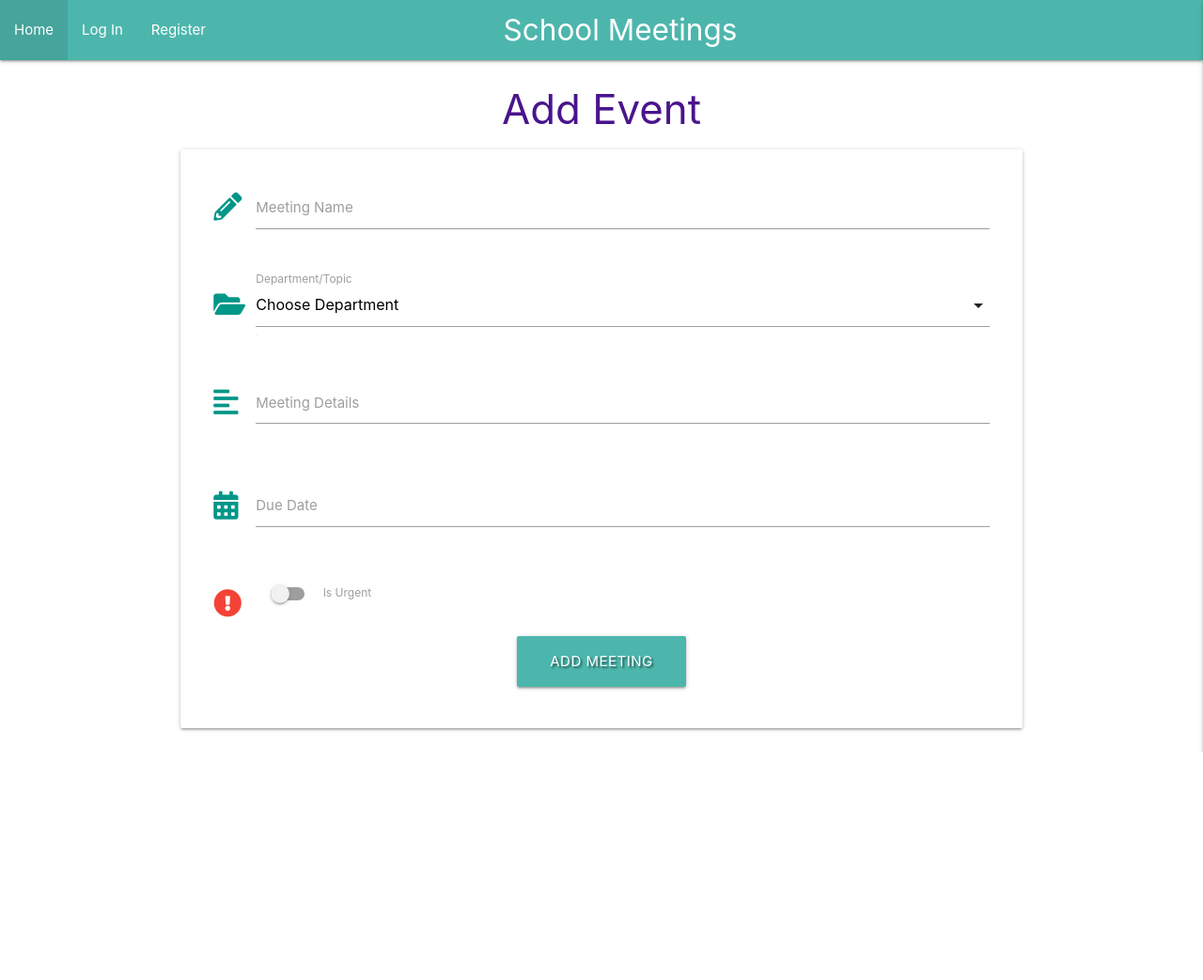
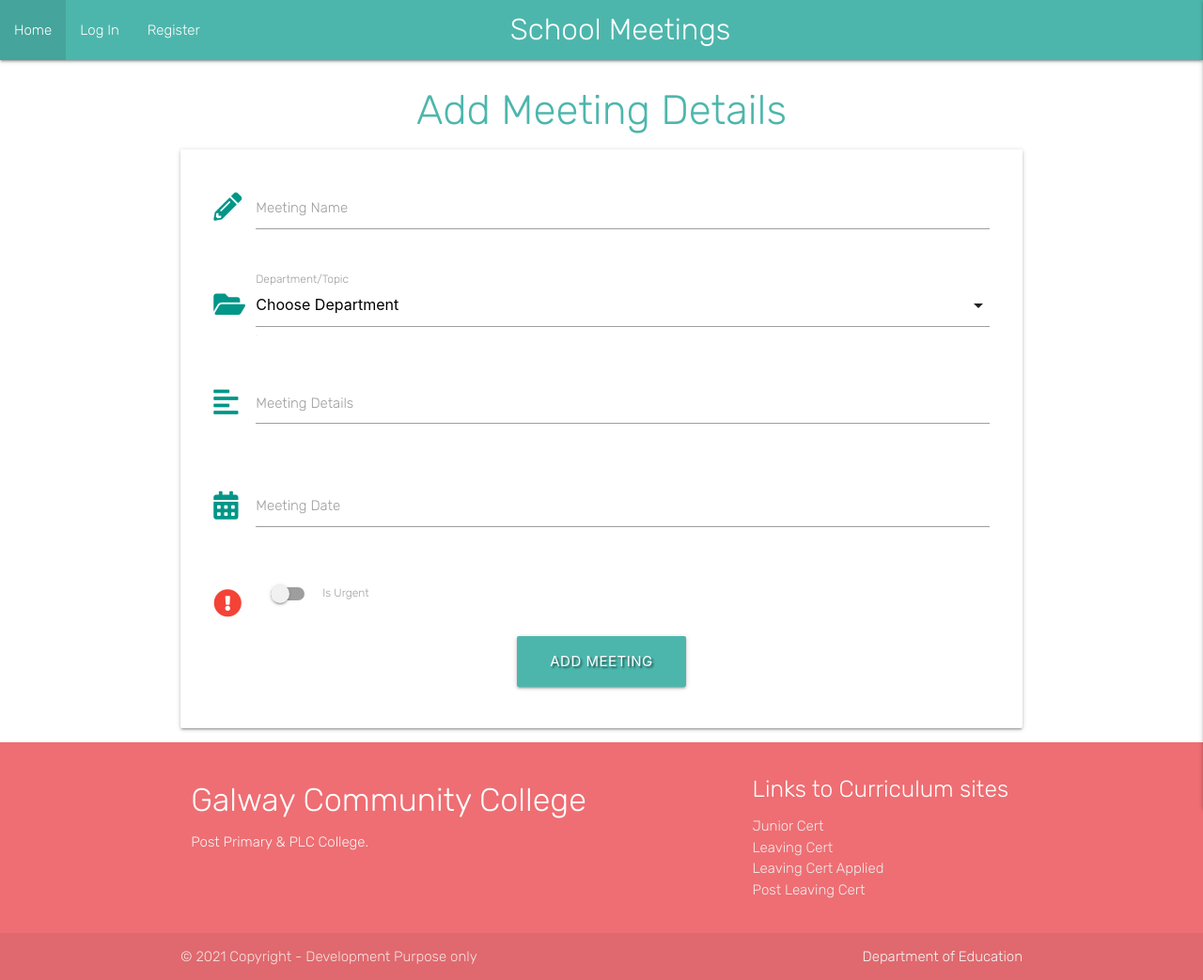
Before and after one commit to Code-Institute-Submissions/ctoweyburke-school_managment_ms3, a Flask app: page /add_task in a window 1280 px wide. Shown: the whole page at 94% size. Before the commit the page ends 800 px from the top, so only its background shows below. Run offline with Flask 2, Linux system fonts and the light colour scheme; data that the repository does not hold is empty; some libraries are stand-ins or nearby versions.

Commit message:
Added footer

```diff
--- a/app.py
+++ b/app.py
@@ -119,7 +119,7 @@ def add_task():
             "created_by": session["user"]
         }
         mongo.db.tasks.insert_one(task)
-        flash("Event Successfully Added")
+        flash("Meeting Successfully Added")
         return redirect(url_for("get_tasks"))
 
     categories = mongo.db.categories.find().sort("category_name", 1)
@@ -139,7 +139,7 @@ def edit_task(task_id):
             "created_by": session["user"]
         }
         mongo.db.tasks.update({"_id": ObjectId(task_id)}, submit)
-        flash("Event Successfully Updated")
+        flash("Meeting Successfully Updated")
 
 
     task = mongo.db.tasks.find_one({"_id": ObjectId(task_id)})
@@ -150,7 +150,7 @@ def edit_task(task_id):
 @app.route("/delete_task/<task_id>")
 def delete_task(task_id):
     mongo.db.tasks.remove({"_id": ObjectId(task_id)})
-    flash("Your Event has now be deleted.")
+    flash("Your Meeting has now be deleted.")
     return redirect(url_for("get_tasks"))
 
 
@@ -167,7 +167,7 @@ def add_category():
             "category_name": request.form.get("category_name")
         }
         mongo.db.categories.insert_one(category)
-        flash("New Person Added")
+        flash("New Department Added")
         return redirect(url_for("get_categories"))
 
     return render_template("add_category.html")
@@ -180,7 +180,7 @@ def edit_category(category_id):
             "category_name": request.form.get("category_name")
         }
         mongo.db.categories.update({"_id": ObjectId(category_id)}, submit)
-        flash("Personal info Successfully Updated")
+        flash("Meeting info Successfully Updated")
         return redirect(url_for("get_categories"))
 
     category = mongo.db.categories.find_one({"_id": ObjectId(category_id)})
@@ -190,7 +190,7 @@ def edit_category(category_id):
 @app.route("/delete_category/<category_id>")
 def delete_category(category_id):
     mongo.db.categories.remove({"_id": ObjectId(category_id)})
-    flash("Person Successfully Deleted")
+    flash("Department Successfully Deleted")
     return redirect(url_for("get_categories"))
 
 
--- a/static/css/style.css
+++ b/static/css/style.css
@@ -1,5 +1,13 @@
-@import url('https://fonts.googleapis.com/css2?family=Open+Sans&display=swap');
+@import url('https://fonts.googleapis.com/css2?family=Rubik:wght@300&display=swap');
 
+
+body {
+    font-family: rubik;
+    background-image: #e8eced url('../images/images/gcc.jpg') no-repeat center;
+    background-repeat:no-repeat;
+    height: auto;
+
+    }
 
 
 
--- a/templates/add_category.html
+++ b/templates/add_category.html
@@ -21,7 +21,7 @@
                 <div class="col s12 center-">
                     <button class="submit btn-large teal text-shadow">
                         <i class="fas fa-meet"></i>
-                        Add Meeting
+                        Add Department
                 </div>
             </div>
         </form>
--- a/templates/add_task.html
+++ b/templates/add_task.html
@@ -1,7 +1,7 @@
 {% extends "base.html" %}
 {% block content %}
 
-    <h3 class="purple-text text-darken-4 center-align">Add Event</h3>
+    <h3 class="teal-text text-lighten-2 center-align">Add Meeting Details</h3>
 
     <div class="row card-panel white">
         <form class="col s12" method="POST" action="{{ url_for('add_task') }}">
@@ -43,7 +43,7 @@
                     <i class="fas fa-calendar-alt prefix teal-text lighten-2"></i>
                     <input id="due_date" name="due_date" type="text"
  class="datepicker validate" required>
-                    <label for="due_date">Due Date</label>
+                    <label for="due_date">Meeting Date</label>
                 </div>
             </div>
             <div class="row">
--- a/templates/base.html
+++ b/templates/base.html
@@ -23,7 +23,8 @@
                   <a href="{{ url_for('get_tasks') }}" class="brand-logo center">School Meetings</a>
                   <a href="#" data-target="mobile-demo" class="sidenav-trigger right"><i class="fas fa-bars"></i></a>
                 <ul class="left hide-on-med-and-down">
-                    <li><a href="{{ url_for('get_tasks') }}">Home</a></li>
+                    <li>
+                        <a href="{{ url_for('get_tasks') }}">Home</a></li>
                         {% if session.user %}
                         <li><a href="{{ url_for('profile', username=session['user']) }}">Teacher Profile</a></li>
                         <li><a href="{{ url_for('add_task') }}">New Meeting</a></li>
@@ -43,7 +44,7 @@
 
         <!--mobile sidenav-->
             <ul class="sidenav" id="mobile-demo">
-                <li><h4 class="center-align light-blue-text text-darken 4">Meetings</h4></li>
+                <li><h4 class="center-align teal-text lighten-2">Meetings</h4></li>
                     <li><a href="{{ url_for('get_tasks') }}">Home</a></li>
                     {% if session.user %}
                         <li><a href="{{ url_for('profile', username=session['user']) }}">Teacher Profile</a></li>
@@ -76,6 +77,33 @@
         {% block content %}
         {% endblock %}
     </main>
+    <footer class="page-footer">
+        <div class="container">
+          <div class="row">
+            <div class="col l6 s12">
+              <h4 class="white-text">Galway Community College</h4>
+              <p class="grey-text text-lighten-4">Post Primary & PLC College.</p>
+            </div>
+            <div class="col l4 offset-l2 s12">
+              <h5 class="white-text">Links to Curriculum sites</h5>
+              <ul>
+                <li><a class="grey-text text-lighten-3" href="https://www.jct.ie/home/home.php">Junior Cert</a></li>
+                <li><a class="grey-text text-lighten-3" href="https://ncca.ie/en/senior-cycle/programmes-and-key-skills/leaving-certificate-established/">Leaving Cert</a></li>
+                <li><a class="grey-text text-lighten-3" href="https://www.pdst.ie/lca">Leaving Cert Applied</a></li>
+                <li><a class="grey-text text-lighten-3" href="https://www.qualifax.ie/index.php?option=com_wrapper&view=wrapper&Itemid=194">Post Leaving Cert</a></li>
+              </ul>
+            </div>
+          </div>
+        </div>
+        <div class="footer-copyright">
+          <div class="container">
+          © 2021 Copyright - Development Purpose only
+          <a class="grey-text text-lighten-4 right" href="https://www.gov.ie/en/organisation/department-of-education/">Department of Education</a>
+          </div>
+        </div>
+      </footer>
+
+
     <script src="https://code.jquery.com/jquery-3.6.0.min.js"
         integrity="sha256-/xUj+3OJU5yExlq6GSYGSHk7tPXikynS7ogEvDej/m4=" crossorigin="anonymous"></script>
     <script src="https://cdnjs.cloudflare.com/ajax/libs/materialize/1.0.0/js/materialize.min.js"></script>
--- a/templates/login.html
+++ b/templates/login.html
@@ -15,6 +15,7 @@
                 <label for="username">User Name</label>
               </div>
            </div>
+
            <!--password-->
            <div class="row">
                 <div class="input-field col s12">
--- a/templates/profile.html
+++ b/templates/profile.html
@@ -3,7 +3,7 @@
 
     <div class="row">
         <div class="col s12 m8 offset-m2">
-          <div class="card-panel grey lighten-2">
+          <div class="card-panel profile grey lighten-2">
               <h3 class="center-align teal-text lighten-2">
                   {{ username }}'s Profile
                   <br><br>
--- a/templates/tasks.html
+++ b/templates/tasks.html
@@ -1,7 +1,8 @@
 {% extends "base.html" %}
 {% block content %}
 
-<h3 class="teal-text lighten-2 center-align">All Meetings Planned</h3>
+<h3 class="teal-text lighten-2 center-align">Meetings Scheduled</h3>
+
 
 {% if tasks|length > 0 %}
     <ul class="collapsible">
```
Also changed, not shown: static/images/images/gcc.jpg (added).
